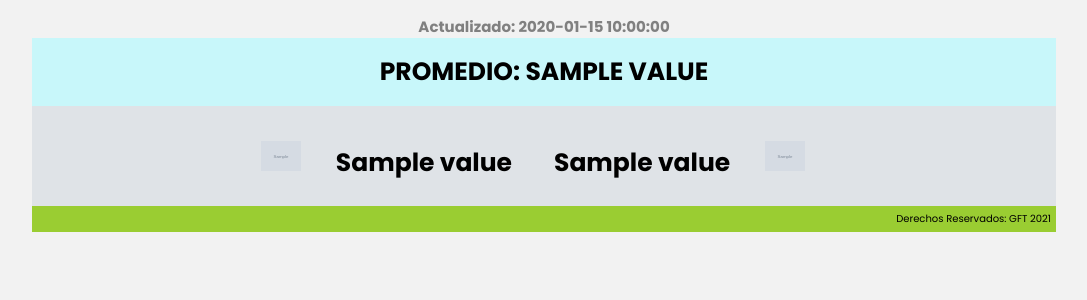
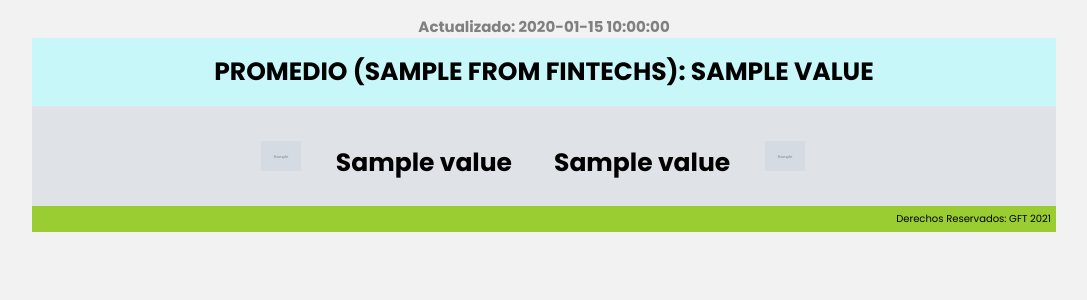
Before and after one commit to gfreundt/webing, a Flask app: template templates/layout.html in a window 1280 px wide. Shown: the part 117-417 px from the top of the page, without its empty margins (96-1183 px from the left). Run offline with Flask 2, Linux system fonts and the light colour scheme; the template is opened without the code that fills it: most values are stand-ins (such as "Sample title", 1, 10 or a date in 2020); grey boxes marked "Sample" are stand-in pictures; parts of the project's set-up code (start-up, migrations or seed data) failed here and were passed over.

Commit message:
Added amount of fintechs for PROMEDIO

```diff
--- a/templates/layout.html
+++ b/templates/layout.html
@@ -30,7 +30,7 @@
             Actualizado: {{ head.time }}
         </div>
         <div class="promedio">
-            Promedio: {{ head.value }}
+            Promedio ({{ head.from }} FINTECHS): {{ head.value }}
         </div>
         <div class="graphs">
             {% block graphs %}{% endblock graphs %}
```
